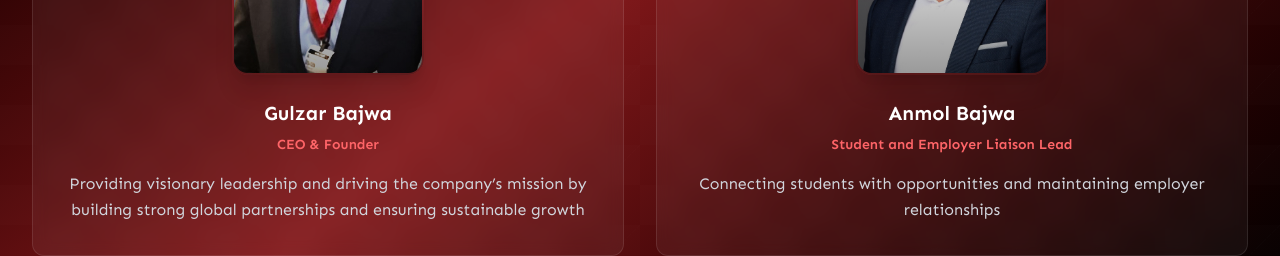
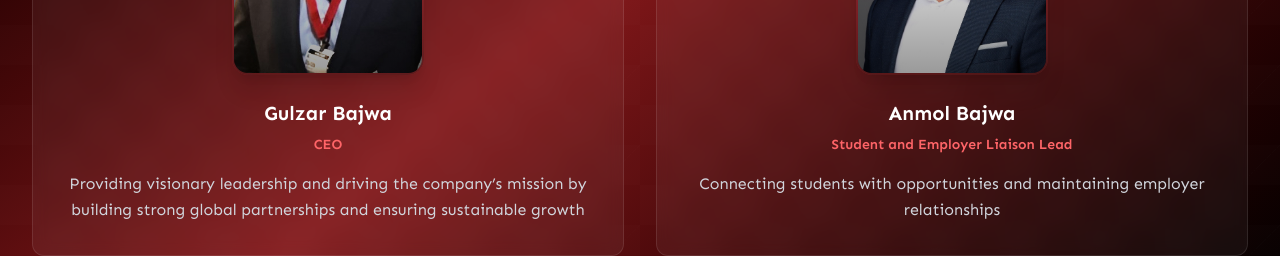
Before and after one commit to RohitSah23/branchout, a Next.js app: page / in a window 1280 px wide. Shown: the part 8980-9236 px from the top of the page. Built offline with nearby package versions, Linux system fonts and the light colour scheme.

Commit message:
fix (Team):removed Founder

```diff
--- a/components/Team/Team.tsx
+++ b/components/Team/Team.tsx
@@ -6,7 +6,7 @@ import Anmol from "@/app/assets/AnmolBajwa.jpg";
 const team = [
   {
     name: "Gulzar Bajwa",
-    role: "CEO & Founder",
+    role: "CEO",
     description:
       "Providing visionary leadership and driving the company’s mission by building strong global partnerships and ensuring sustainable growth",
     image: CEOImg,
```
